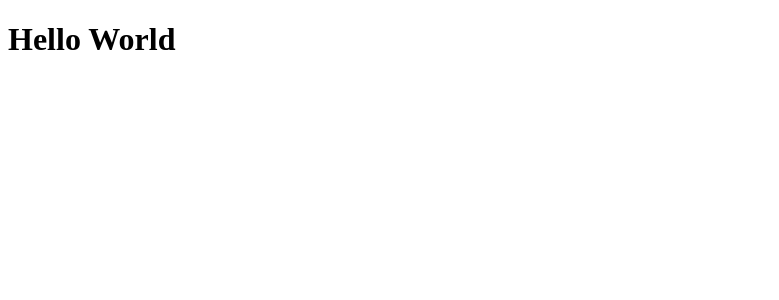
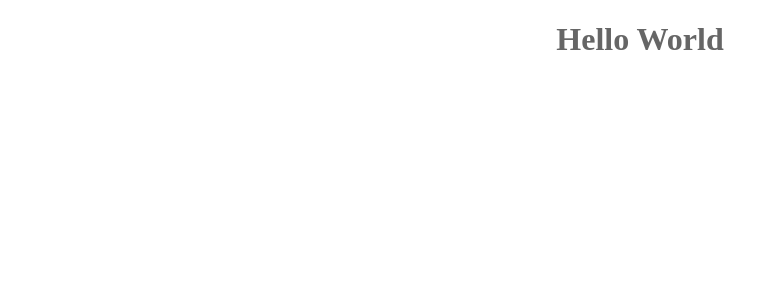
Before and after one commit to hakshu25/minimum-react-ts, a React app: page / in a window 1280 px wide. Shown: the top 300 px of the page, without its empty margins (0-779 px from the left). Built offline with nearby package versions, Linux system fonts and the light colour scheme; the HTML template or start-up script is replaced by a standard one.

Commit message:
feat: scss設定追加

```diff
--- a/src/index.tsx
+++ b/src/index.tsx
@@ -1,5 +1,7 @@
 import React from 'react';
 import ReactDOM from 'react-dom';
+
+import './style.scss';
 
 const App = () => <h1>Hello World</h1>;
 
--- /dev/null
+++ b/src/style.scss
@@ -0,0 +1,6 @@
+$text-color: #666;
+
+body {
+  color: $text-color;
+  text-align: center;
+}
--- a/webpack.config.js
+++ b/webpack.config.js
@@ -12,6 +12,17 @@ module.exports = {
         use: 'ts-loader',
         exclude: /node_modules/,
       },
+      {
+        test: /\.scss$/i,
+        use: [
+          // Creates `style` nodes from JS strings
+          'style-loader',
+          // Translates CSS into CommonJS
+          'css-loader',
+          // Compiles Sass to CSS
+          'sass-loader',
+        ],
+      },
     ],
   },
   resolve: {
```
